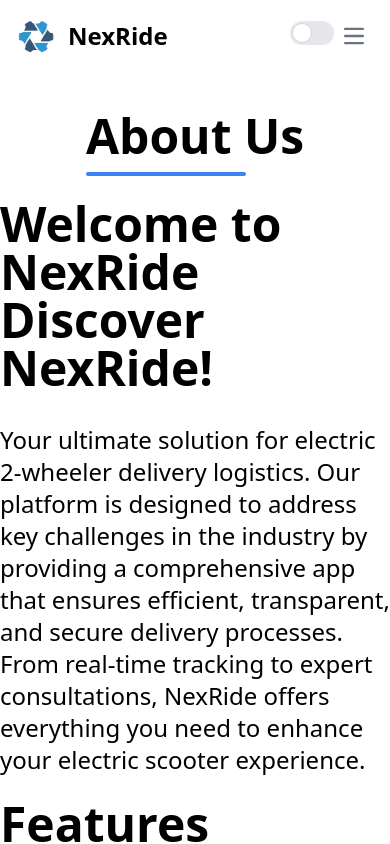
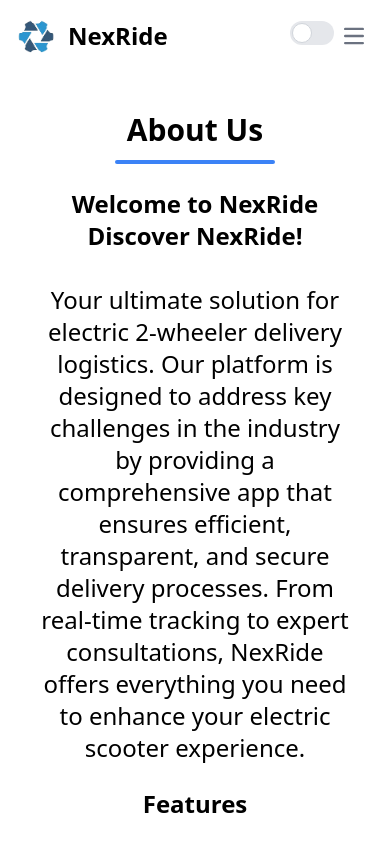
Before and after one commit to VrandaaGarg/NexRide, a React (Vite) app in the folder client/: page /about in a window 390 px wide. Shown: the top 844 px of the page. Built offline with nearby package versions, Linux system fonts and the light colour scheme.

Commit message:
changes done

```diff
--- a/client/src/Components/RideGuideCrd/RideGuideCrd.jsx
+++ b/client/src/Components/RideGuideCrd/RideGuideCrd.jsx
@@ -2,10 +2,10 @@
 
 function RideGuideCrd({ img, model, brand, budget, range }) {
   return (
-    <div className="bg-white dark:bg-slate-700 shadow-lg rounded-xl overflow-hidden w-72 h-96 p-6 flex flex-col transition-transform transform hover:scale-105">
-      <div className="flex justify-center mb-4">
+    <div className="bg-white dark:bg-slate-700 shadow-lg rounded-xl overflow-hidden w-72 h-fit p-6 flex flex-col transition-transform transform hover:scale-105">
+      <div className="flex justify-center mb-4 ">
         <img
-          className="w-32 h-32 object-cover rounded-full shadow-md"
+          className="w-32 h-32 object-cover rounded-full shadow-md dark:bg-slate-200 shadow-white/30"
           src={img}
           alt={model}
         />
--- a/client/src/Pages/About.jsx
+++ b/client/src/Pages/About.jsx
@@ -2,16 +2,18 @@
 
 function About() {
   return (
-    <div className=" pt-28 md:px-16 flex flex-col gap-6 pb-24 dark:bg-gray-900 dark:text-gray-300">
+    <div className="text-center md:text-left pt-28 px-10 md:px-16 flex flex-col gap-6 pb-24 dark:bg-gray-900 dark:text-gray-300">
       <div className="grid place-content-center">
         <div className="">
-          <h1 className="text-center font-bold pb-3 text-5xl">About Us</h1>
+          <h1 className="text-center font-bold pb-3 text-3xl md:text-5xl">
+            About Us
+          </h1>
         </div>
         <div className="h-1 flex justify-center w-40 bg-blue-500 rounded-xl"></div>
       </div>
       <div className="">
         <h1 className="text-2xl">
-          <h1 className="text-5xl font-bold">
+          <h1 className="text-2xl md:text-5xl font-bold">
             Welcome to NexRide Discover NexRide!
           </h1>
           <br /> Your ultimate solution for electric 2-wheeler delivery
@@ -23,7 +25,7 @@
         </h1>
       </div>
       <div className="flex flex-col gap-14">
-        <h1 className="text-5xl font-bold">Features</h1>
+        <h1 className="text-2xl md:text-5xl font-bold">Features</h1>
         <div className="">
           <h1 className="text-3xl font-bold mb-3">Delivery Tracking</h1>
           <ul className="text-2xl">
@@ -76,7 +78,7 @@
         </div>
       </div>
       <div className="">
-        <h1 className="text-4xl font-bold mb-3"> About Us</h1>
+        <h1 className="text-2xl md:text-5xl font-bold mb-3"> About Us</h1>
         <p className="text-2xl">
           Who We Are NexRide is dedicated to transforming electric 2-wheeler
           delivery logistics. Our mission is to tackle inefficiencies, enhance
--- a/client/src/Pages/Home.jsx
+++ b/client/src/Pages/Home.jsx
@@ -4,7 +4,7 @@
 
 function Home() {
   return (
-    <div className="dark:bg-gray-900">
+    <div className="dark:bg-gray-900 overflow-x-hidden">
       <div className="h-lvh relative pt-20 md:pt-16 dark:bg-gray-900">
         <div className="w-full h-[85vh] grid place-content-center relative mb-5 py-10">
           <img
--- a/client/src/Pages/RideGuide.jsx
+++ b/client/src/Pages/RideGuide.jsx
@@ -83,7 +83,7 @@
       </div>
 
       {/* Budget, Range, Brand Filter */}
-      <div className="flex justify-center gap-7 mb-8">
+      <div className="flex flex-wrap justify-center gap-2 md:gap-7 mb-8">
         <select
           className="border-2 border-gray-300 dark:border-black dark:text-black text-gray-700 rounded-2xl p-3 shadow-sm focus:outline-none focus:ring-2 focus:ring-blue-500 transition-all dark:bg-slate-400"
           value={selectedBudget}
@@ -96,7 +96,7 @@
           <option value="200000">Up to 2,00,000</option>
         </select>
         <select
-          className="border-2 border-gray-300 dark:border-black dark:text-black text-gray-700 rounded-2xl p-3 shadow-sm focus:outline-none focus:ring-2 focus:ring-blue-500 transition-all dark:bg-slate-400"
+          className="border-2 text-sm border-gray-300 dark:border-black dark:text-black text-gray-700 rounded-2xl p-3 shadow-sm focus:outline-none focus:ring-2 focus:ring-blue-500 transition-all dark:bg-slate-400"
           value={selectedRange}
           onChange={(e) => setSelectedRange(e.target.value)}
         >
@@ -121,7 +121,7 @@
       </div>
 
       {/* Filtered Vehicle Cards */}
-      <div className="flex flex-wrap justify-center gap-7 mt-8">
+      <div className="flex flex-wrap justify-center gap-5 md:gap-7 mt-8">
         {filteredData.map((val) => (
           <div key={val.id}>
             <RideGuideCrd
--- a/client/src/main.jsx
+++ b/client/src/main.jsx
@@ -16,7 +16,7 @@
 import LoginScreen from "./screens/LoginScreen.jsx";
 import RegisterScreen from "./screens/RegisterScreen.jsx";
 import ProfileScreen from "./screens/ProfileScreen.jsx";
-import PrivateRoute from "./components/PrivateRoute.jsx";
+import PrivateRoute from "./Components/PrivateRoute.jsx";
 import Track from "./Components/Track/Track.jsx";
 import Team from "./Components/Team/Team.jsx";
 
```
